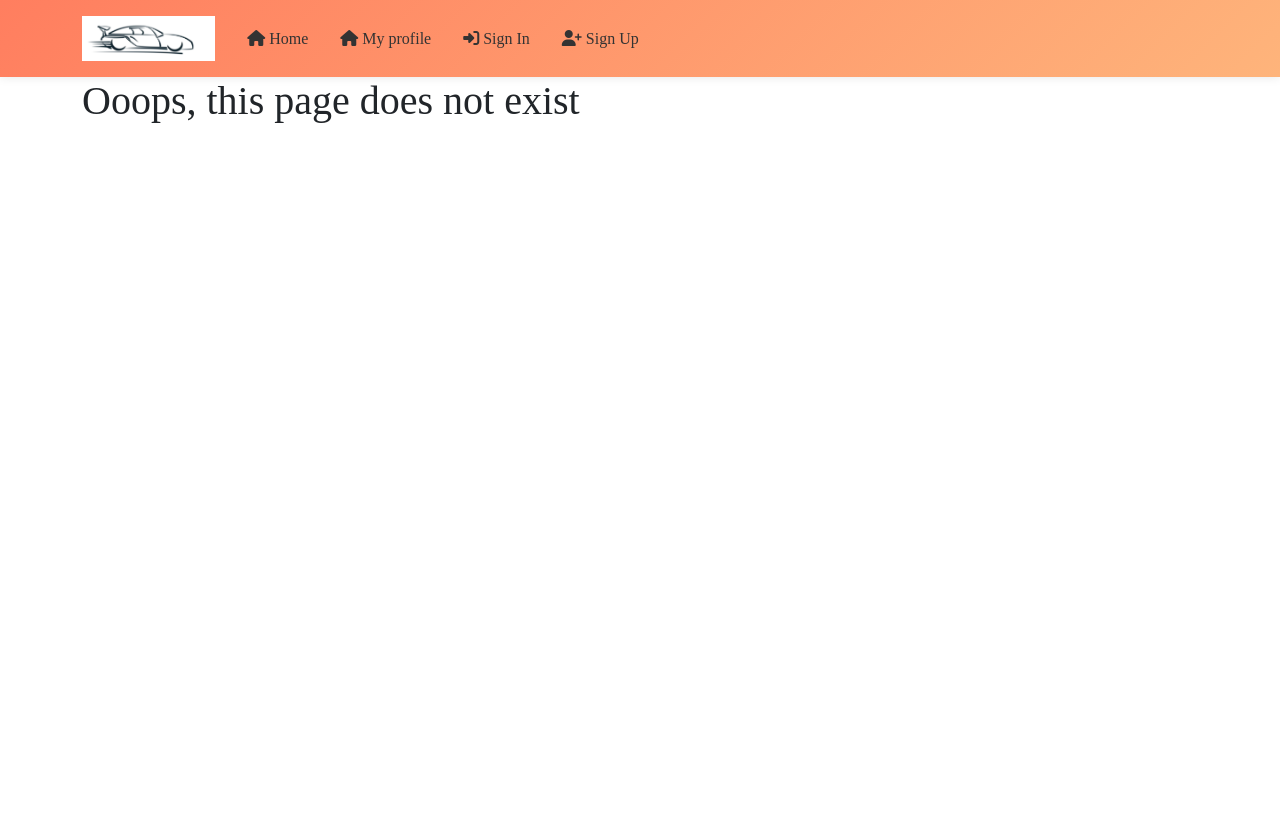
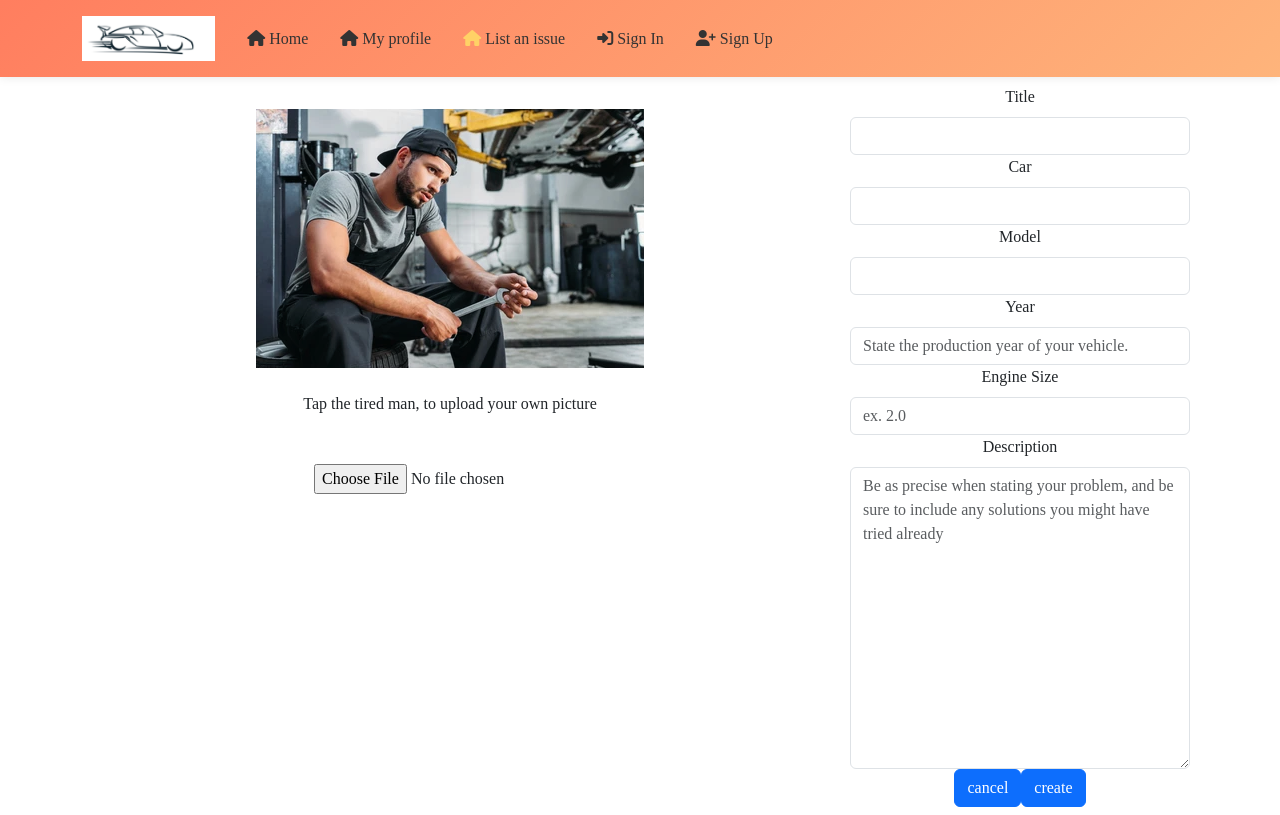
Before and after one commit to JacquesIversen/pp5-react, a React (Create React App) app: page /issue/create in a window 1280 px wide. Built offline with nearby package versions, Linux system fonts and the light colour scheme; a web font is replaced by a local one.

Commit message:
issue creation well working

```diff
--- a/src/App.js
+++ b/src/App.js
@@ -7,6 +7,7 @@ import SignUpForm from "./pages/auth/SignUpForm";
 import SignInForm from "./pages/auth/SignInForm";
 import { AuthProvider } from "./contexts/CurrentUserContext";
 import Profile from "./pages/profiles/Profile";
+import CreateIssue from "./pages/issues/CreateIssue";
 
 function App() {
   return (
@@ -18,6 +19,7 @@ function App() {
             <Route exact path="/" render={() => <h1>Home Page</h1>} />
             <Route exact path="/signin" render={() => <SignInForm />} />
             <Route exact path="/signup" render={() => <SignUpForm />} />
+            <Route exact path="/issue/create" render={() => <CreateIssue />} />
             <Route exact path="/myprofile" render={() => <Profile />} />
             <Route render={() => <h1>Ooops, this page does not exist</h1>} />
           </Switch>
--- /dev/null
+++ b/src/components/Asset.js
@@ -0,0 +1,15 @@
+import React from "react";
+import Spinner from "react-bootstrap/Spinner";
+import styles from "../styles/Asset.module.css";
+
+const Asset = ({ spinner, src, message }) => {
+  return (
+    <div className={`${styles.Asset} p-4`}>
+      {spinner && <Spinner animation="border" />}
+      {src && <img src={src} alt={message} />}
+      {message && <p className="mt-4">{message}</p>}
+    </div>
+  );
+};
+
+export default Asset;
--- a/src/components/NavBar.js
+++ b/src/components/NavBar.js
@@ -34,6 +34,14 @@ const NavBar = () => {
               to="/myprofile"
             >
               <i className="fa-solid fa-house"></i> My profile
+            </NavLink>
+            <NavLink
+              exact
+              className={styles.NavLink}
+              activeClassName={styles.Active}
+              to="/issue/create"
+            >
+              <i className="fa-solid fa-house"></i> List an issue
             </NavLink>
             {currentUser && (
               <>
--- /dev/null
+++ b/src/pages/issues/CreateIssue.js
@@ -0,0 +1,156 @@
+import React, { useState } from "react";
+import Form from "react-bootstrap/Form";
+import Button from "react-bootstrap/Button";
+import Row from "react-bootstrap/Row";
+import Col from "react-bootstrap/Col";
+import Container from "react-bootstrap/Container";
+import styles from "../../styles/CreateIssue.module.css";
+import Asset from "../../components/Asset";
+import UploadIssue from "../../Assets/TiredAsIAm.png";
+import { Image } from "react-bootstrap";
+
+function CreateIssue() {
+  const [errors, setErrors] = useState({});
+
+  const [issueData, setIssueData] = useState({
+    title: "",
+    car: "",
+    model: "",
+    year: "",
+    engine_size: "",
+    description: "",
+    image: "",
+  });
+  const { title, car, model, year, engine_size, description, image } =
+    issueData;
+
+  const handleChange = (event) => {
+    setIssueData({
+      ...issueData,
+      [event.target.name]: event.target.value,
+    });
+  };
+
+  const handleChangeImage = (event) => {
+    if (event.target.files.length) {
+      URL.revokeObjectURL(image);
+      setIssueData({
+        ...issueData,
+        image: URL.createObjectURL(event.target.files[0]),
+      });
+    }
+  };
+
+  const textFields = (
+    <div className="text-center">
+      <Form.Group>
+        <Form.Label>Title</Form.Label>
+        <Form.Control
+          type="text"
+          name="title"
+          value={title}
+          onChange={handleChange}
+        />
+      </Form.Group>
+      <Form.Group>
+        <Form.Label>Car</Form.Label>
+        <Form.Control
+          type="text"
+          name="car"
+          value={car}
+          onChange={handleChange}
+        />
+      </Form.Group>
+      <Form.Group>
+        <Form.Label>Model</Form.Label>
+        <Form.Control
+          type="text"
+          name="model"
+          value={model}
+          onChange={handleChange}
+        />
+      </Form.Group>
+      <Form.Group>
+        <Form.Label>Year</Form.Label>
+        <Form.Control
+          type="text"
+          name="year"
+          value={year}
+          placeholder="State the production year of your vehicle."
+          onChange={handleChange}
+        />
+      </Form.Group>
+      <Form.Group>
+        <Form.Label>Engine Size</Form.Label>
+        <Form.Control
+          type="text"
+          name="engine_size"
+          value={engine_size}
+          placeholder="ex. 2.0"
+          onChange={handleChange}
+        />
+      </Form.Group>
+      <Form.Group>
+        <Form.Label>Description</Form.Label>
+        <Form.Control
+          as="textarea"
+          rows={12}
+          name="description"
+          value={description}
+          placeholder="Be as precise when stating your problem, and be sure to include any solutions you might have tried already"
+          onChange={handleChange}
+        />
+      </Form.Group>
+
+      <Button onClick={() => {}}>cancel</Button>
+      <Button type="submit">create</Button>
+    </div>
+  );
+
+  return (
+    <Form>
+      <Row>
+        <Col className="py-2 p-0 p-md-2" md={7} lg={8}>
+          <Container
+            className={`${styles.Container} d-flex flex-column justify-content-center`}
+          >
+            <Form.Group className="text-center">
+              {image ? (
+                <>
+                  <figure>
+                    <Image src={image} />
+                  </figure>
+                  <div>
+                    <Form.Label htmlFor="image-upload">Change Image</Form.Label>
+                  </div>
+                </>
+              ) : (
+                <Form.Label
+                  className="d-flex justify-content-center"
+                  htmlFor="image-upload"
+                >
+                  <Asset
+                    src={UploadIssue}
+                    message="Tap the tired man, to upload your own picture"
+                  />
+                </Form.Label>
+              )}
+
+              <Form.File
+                id="image-upload"
+                accept="image/"
+                onChange={handleChangeImage}
+              />
+            </Form.Group>
+            <div className="d-md-none">{textFields}</div>
+          </Container>
+        </Col>
+        <Col md={5} lg={4} className="d-none d-md-block p-0 p-md-2">
+          <Container>{textFields}</Container>
+        </Col>
+      </Row>
+    </Form>
+  );
+}
+
+export default CreateIssue;
--- /dev/null
+++ b/src/styles/Asset.module.css
@@ -0,0 +1,26 @@
+.SpinnerOverlay {
+position: fixed;
+top: 0;
+left: 0;
+width: 100%;
+height: 100%;
+background: rgba(255, 255, 255, 0.8);
+display: flex;
+justify-content: center;
+align-items: center;
+z-index: 1000;
+}
+
+.SpinnerContainer {
+border: 4px solid rgba(0, 0, 0, 0.1);
+border-top: 4px solid #3498db;
+border-radius: 50%;
+width: 40px;
+height: 40px;
+animation: spin 2s linear infinite;
+}
+
+@keyframes spin {
+0% { transform: rotate(0deg); }
+100% { transform: rotate(360deg); }
+}
--- /dev/null
+++ b/src/styles/CreateIssue.module.css
@@ -0,0 +1,55 @@
+.Form {
+max-width: 400px;
+margin: 0 auto;
+padding: 20px;
+border: 1px solid #ccc;
+border-radius: 10px;
+}
+
+.FormGroup {
+margin-bottom: 20px;
+}
+
+.Label {
+display: block;
+font-size: 1.2rem;
+margin-bottom: 10px;
+color: #333;
+}
+
+.Input {
+width: 100%;
+padding: 10px;
+font-size: 1rem;
+border: 1px solid #ccc;
+border-radius: 5px;
+}
+
+.ButtonGroup {
+display: flex;
+justify-content: space-between;
+}
+
+.Button {
+padding: 10px 20px;
+border: none;
+border-radius: 5px;
+cursor: pointer;
+font-size: 1rem;
+transition: background-color 0.3s ease;
+}
+
+.CancelButton {
+background-color: #ff4f4f;
+color: #fff;
+}
+
+.CreateButton {
+background-color: #4caf50;
+color: #fff;
+}
+
+.Button:hover {
+background-color: #333;
+color: #fff;
+}
```
Also changed, not shown: src/Assets/TiredAsIAm.png (added).
